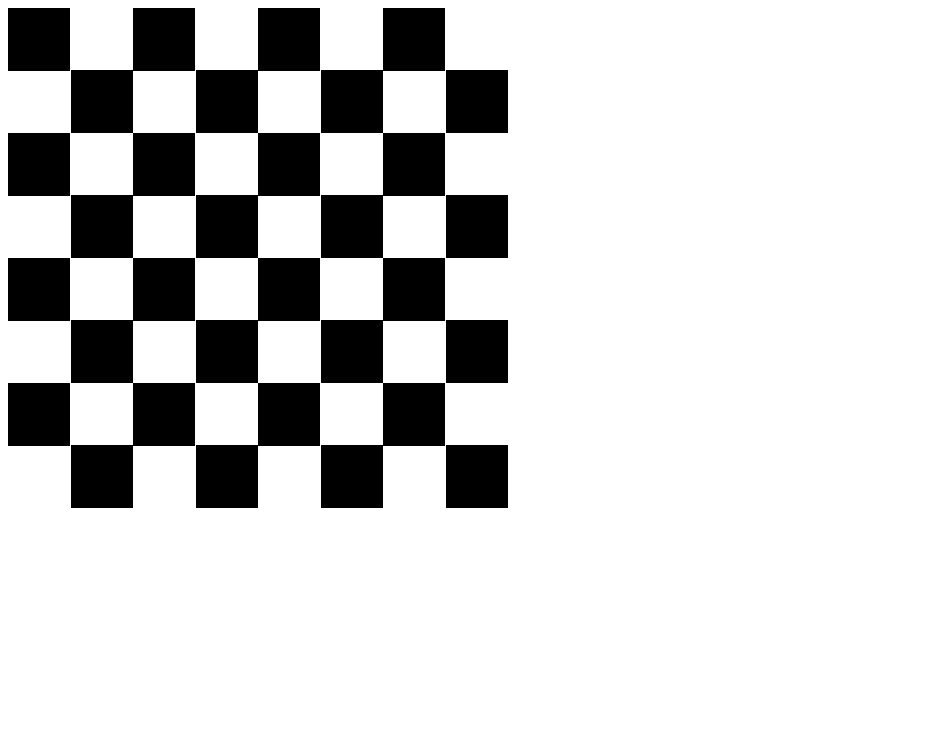
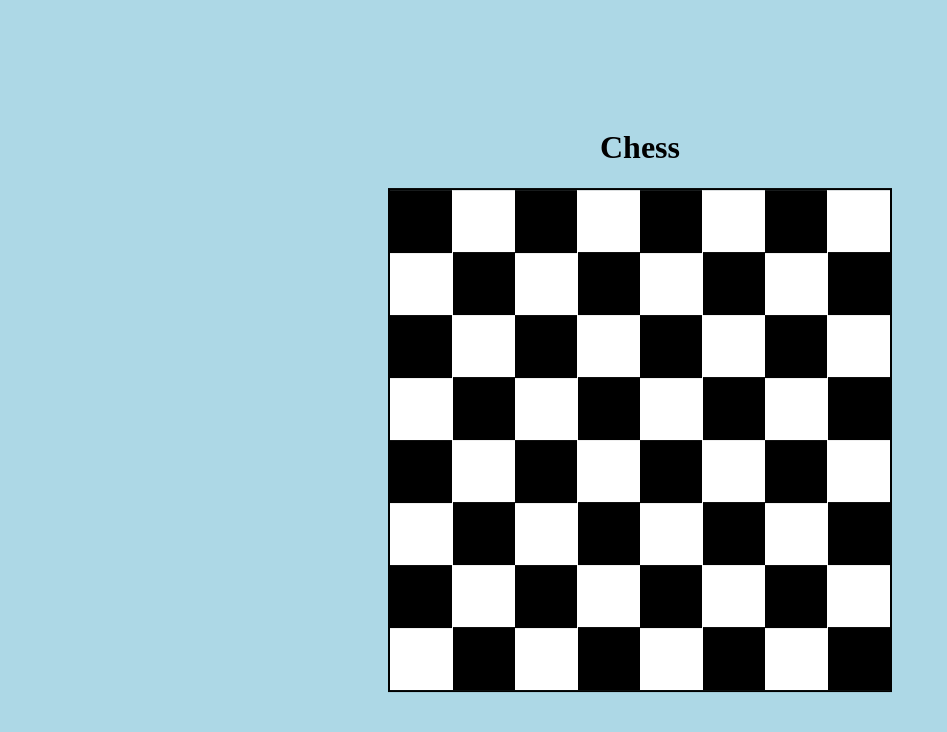
Before and after one commit to Rajesh-Reel/Chessboard, a plain HTML site: page index.html in a window 1280 px wide. Shown: the whole page, without its empty margins (0-947 px from the left). Drawn offline with Linux system fonts and the light colour scheme.

Commit message:
added h1 and centred, changed bg color

```diff
--- a/index.css
+++ b/index.css
@@ -1,10 +1,23 @@
 :root {
   --primary-color: black;
   --secondary-color: white;
+  background-color: lightblue;
+}
+
+.container {
+  position: absolute;
+  top: 50%;
+  left: 50%;
+  transform: translate(-50%, -50%);
+}
+
+.title {
+  display: flex;
+  flex-direction: row;
+  justify-content: center;
 }
 
 .chessboard {
-  /* background-color: black; */
   height: 500px;
   width: 500px;
   background: conic-gradient(
@@ -15,4 +28,5 @@
       var(--primary-color) 0.75turn
     )
     top left / 25% 25% repeat;
+  border: 2px solid;
 }
--- a/index.html
+++ b/index.html
@@ -9,7 +9,10 @@
 </head>
 <body>
     <main>
-        <div class="chessboard"></div>
+        <div class="container">
+            <h1 class="title">Chess</h1>
+            <div class="chessboard"></div>
+        </div>
     </main>
 </body>
 </html>
```
